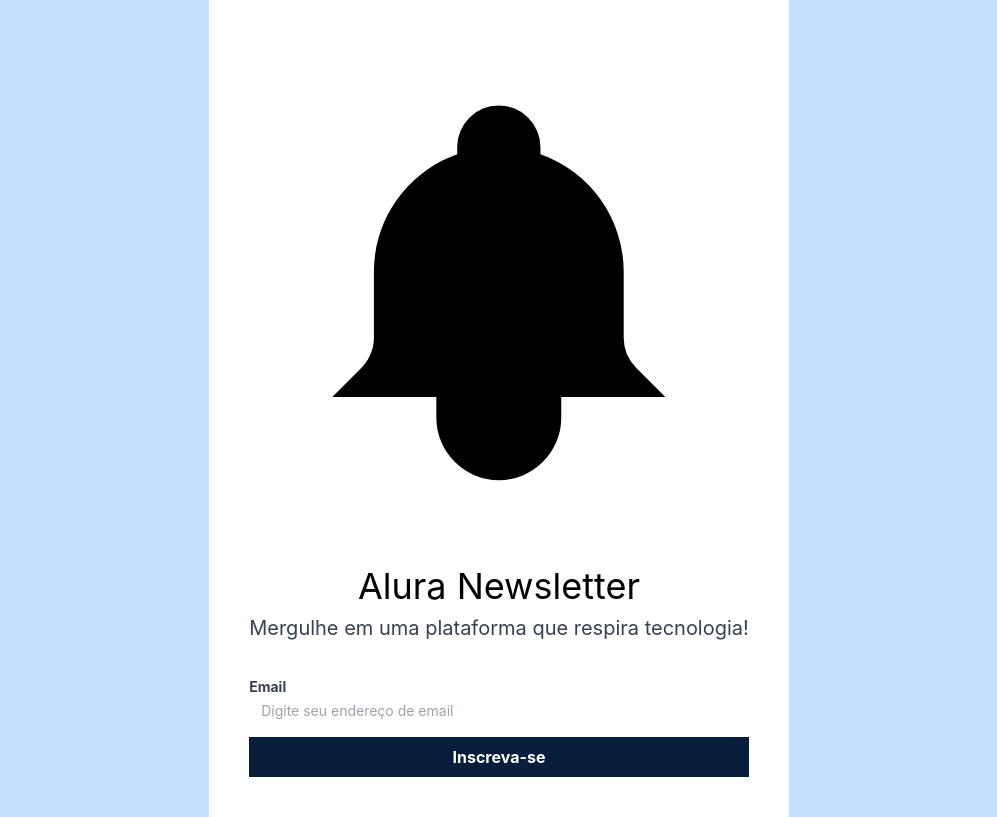
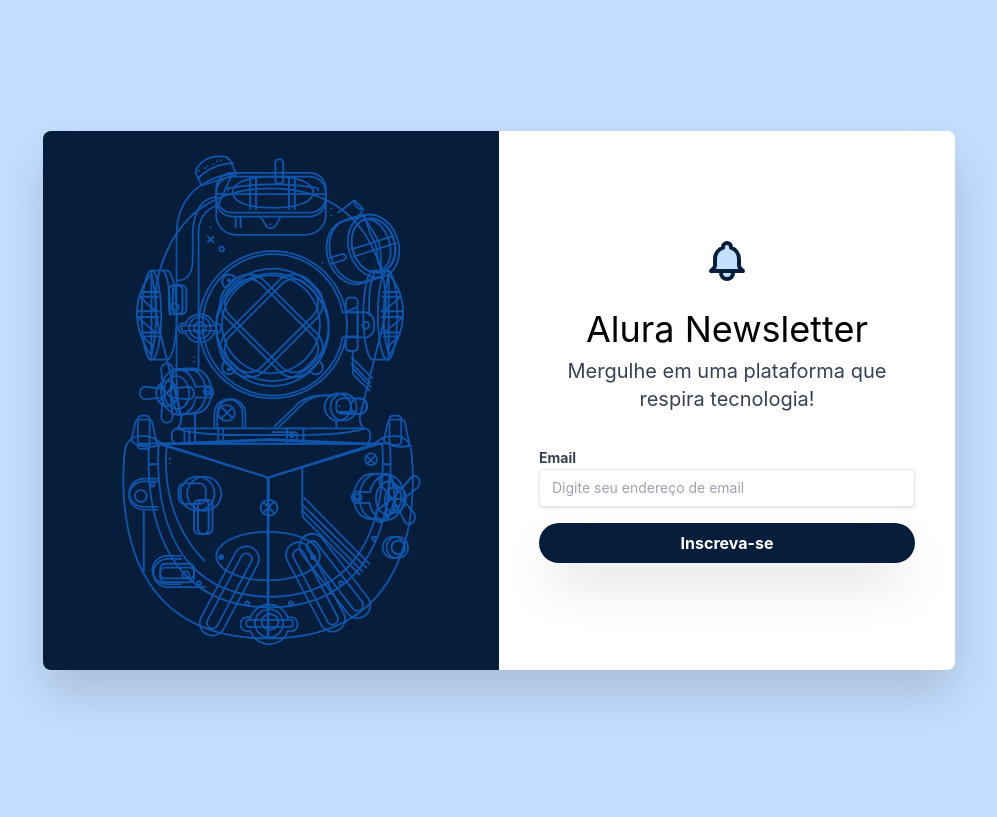
Before and after one commit to thieko/alura-tailwind-css, a plain HTML site: page newsletter.html in a window 1280 px wide. Shown: the whole page, without its empty margins (141-1138 px from the left). Drawn offline with nearby package versions, Linux system fonts and the light colour scheme.

Commit message:
Animação

```diff
--- a/newsletter.html
+++ b/newsletter.html
@@ -20,6 +20,19 @@
                     },
                     fontFamily: {
                         inter: ['Inter', 'sans-serif']
+                    },
+                    keyframes:{
+                        sino_kf:{
+                            '0%,100%':{
+                                transform: 'rotate(-10deg)'
+                            },
+                            '50%':{
+                                transform: 'rotate(10deg)'
+                            }
+                        }
+                    },
+                    animation:{
+                        sino:'sino_kf 0.31s ease-in-out infinite'
                     }
                 }
             }
@@ -29,37 +42,34 @@
 
 <body class="bg-azul-claro font-inter flex justify-center items-center h-screen">
 
-    <main class="flex px-6">
+    <main class="flex px-6 drop-shadow-2xl lg:w-3/4">
 
-        <section class="bg-azul-escuro hidden">
-            <img class="" src="image/icone-mergulhador.svg" alt="icone de mergulhador">
+        <section class="bg-azul-escuro hidden lg:block w-1/2 lg:rounded-l-lg">
+            <img class="p-6 m-auto" src="image/icone-mergulhador.svg" alt="icone de mergulhador">
         </section>
 
-        <section class="bg-white p-10 gap-6 flex flex-col">
-
-            <div class="">
-                <svg class=""
+        <section class="bg-white p-10 gap-6 flex flex-col rounded-lg lg:w-1/2 justify-center lg:rounded-l-none">
+            <div class="self-center relative group">
+                <svg class="fill-azul-escuro absolute top-0 left-1 opacity-0 group-hover:opacity-100 group-hover:animate-ping"
                     width="35" height="20" viewBox="0 0 44 20" fill="none" xmlns="http://www.w3.org/2000/svg">
                     <path d="M41.1738 0.994633C40.8556 1.10918 40.6199 1.34129 40.4506 1.70905C40.3201 1.99542 40.2881 2.17026 40.3041 2.53199C40.3178 2.86056 40.3659 3.0776 40.4734 3.28861C40.5444 3.42728 41.7665 5.17565 41.9221 5.36254C41.9748 5.42584 42.0984 5.52834 42.1945 5.58561C42.3661 5.69413 42.373 5.69714 42.6545 5.69714C42.9291 5.69714 42.9474 5.69413 43.1237 5.59465C43.3663 5.45599 43.5722 5.19373 43.6912 4.86818C43.8034 4.56673 43.8285 4.34366 43.7874 4.00303C43.753 3.69255 43.7004 3.52374 43.5814 3.31574C43.4784 3.13789 42.4096 1.60958 42.2242 1.37445C41.9519 1.03081 41.5171 0.874056 41.1738 0.994633Z" />
                     <path d="M37.4844 2.65246C37.2807 2.71275 37.1159 2.82428 36.9671 3.00515C36.8252 3.17697 36.7497 3.32468 36.6765 3.58995C36.6376 3.73464 36.6284 3.83412 36.6284 4.11446C36.6284 4.50935 36.665 4.69021 36.8069 4.97357C36.9168 5.19061 36.9923 5.272 37.3013 5.51617C37.9833 6.05274 38.4112 6.48983 38.9788 7.21631C39.6997 8.14475 40.265 9.19076 40.7365 10.4659C40.8738 10.8366 40.9127 10.915 41.0317 11.0597C41.1118 11.1592 41.2423 11.2737 41.343 11.337C41.5009 11.4365 41.5421 11.4516 41.7457 11.4636C42.1279 11.4878 42.3385 11.3913 42.5925 11.0778C42.9084 10.6889 43.0205 10.1493 42.9084 9.56756C42.8237 9.12745 42.4598 8.2171 42.025 7.35497C41.2194 5.75431 40.2078 4.41891 38.9811 3.33975C38.5966 3.00213 38.2831 2.76399 38.1297 2.69466C37.9535 2.61629 37.6697 2.59518 37.4844 2.65246Z" />
                     <path d="M2.11178 10.095C1.947 10.1674 1.79824 10.2638 1.6861 10.3723C1.60371 10.4507 1.4046 10.7883 0.85991 11.7801C0.466269 12.4945 0.120689 13.1426 0.0909372 13.218C0.0588967 13.3024 0.0291448 13.4652 0.0131245 13.634C-0.018916 13.9686 0.00625871 14.1886 0.104669 14.4659C0.248851 14.8669 0.459403 15.111 0.786674 15.2557C0.946877 15.3251 0.992649 15.3341 1.19634 15.322C1.384 15.31 1.45266 15.2919 1.57396 15.2226C1.76391 15.114 1.94242 14.9392 2.03397 14.7764C2.67249 13.6309 3.43231 12.2202 3.45977 12.1298C3.48037 12.0634 3.50783 11.8826 3.52385 11.7288C3.54674 11.4877 3.54445 11.4214 3.51241 11.2405C3.37738 10.514 2.92424 10.0468 2.36353 10.0558C2.27656 10.0558 2.16213 10.0739 2.11178 10.095Z" />
                     <path d="M6.00014 11.0928C5.69804 11.1802 5.49893 11.3671 5.00688 12.0303C3.94497 13.4651 3.16455 15.102 2.62215 17.0463C2.44822 17.6672 2.44822 17.9838 2.62215 18.442C2.72743 18.7223 2.92882 18.9906 3.13022 19.1202C3.63143 19.4427 4.27453 19.2106 4.58349 18.5987C4.67274 18.4209 4.69792 18.3425 4.85583 17.7758C4.97484 17.3537 5.25176 16.6182 5.48062 16.1208C5.8674 15.2768 6.22442 14.692 6.8309 13.9083C7.21997 13.4018 7.2932 13.2662 7.35271 12.9436C7.48316 12.2111 7.24743 11.5208 6.76453 11.2164C6.50134 11.0506 6.27248 11.0144 6.00014 11.0928Z" />
                 </svg>
-                <svg class="" viewBox="0 0 24 24"
+                <svg class="w-12 h-12 fill-azul-claro stroke-azul-escuro group-hover:animate-sino" viewBox="0 0 24 24"
                     xmlns="http://www.w3.org/2000/svg">
                     <path stroke-linecap="round" stroke-linejoin="round" stroke-width="2" d="M15 17h5l-1.405-1.405A2.032 2.032 0 0118 14.158V11a6.002 6.002 0 00-4-5.659V5a2 2 0 10-4 0v.341C7.67 6.165 6 8.388 6 11v3.159c0 .538-.214 1.055-.595 1.436L4 17h5m6 0v1a3 3 0 11-6 0v-1m6 0H9"></path>
                 </svg>
             </div>
-
             <div class="text-center">
                 <h1 class="text-4xl mb-2">Alura Newsletter</h1>
                 <p class="text-xl text-gray-700 mb-2">Mergulhe em uma plataforma que respira tecnologia!</p>
             </div>
-
             <form>
                 <label class="text-sm font-bold text-gray-700 mb-2" for="email">Email</label>
-                <input class="text-sm w-full mb-4 pl-3" id="email" type="email" placeholder="Digite seu endereço de email">
-                <button class="font-bold text-white bg-azul-escuro w-full py-2" type="button">Inscreva-se</button>
+                <input class="text-sm w-full mb-4 pl-3 rounded border py-2 shadow focus:outline-none hover:border-azul-claro hover:ring-1 hover:ring-azul-escuro focus:border-azul-escuro focus:ring-1 focus:ring-azul-escuro" id="email" type="email" placeholder="Digite seu endereço de email">
+                <button class="font-bold text-white bg-azul-escuro w-full py-2 rounded-full shadow-2xl hover:bg-azul-hover duration-150" type="button">Inscreva-se</button>
             </form>
         </section>
     </main>
```
